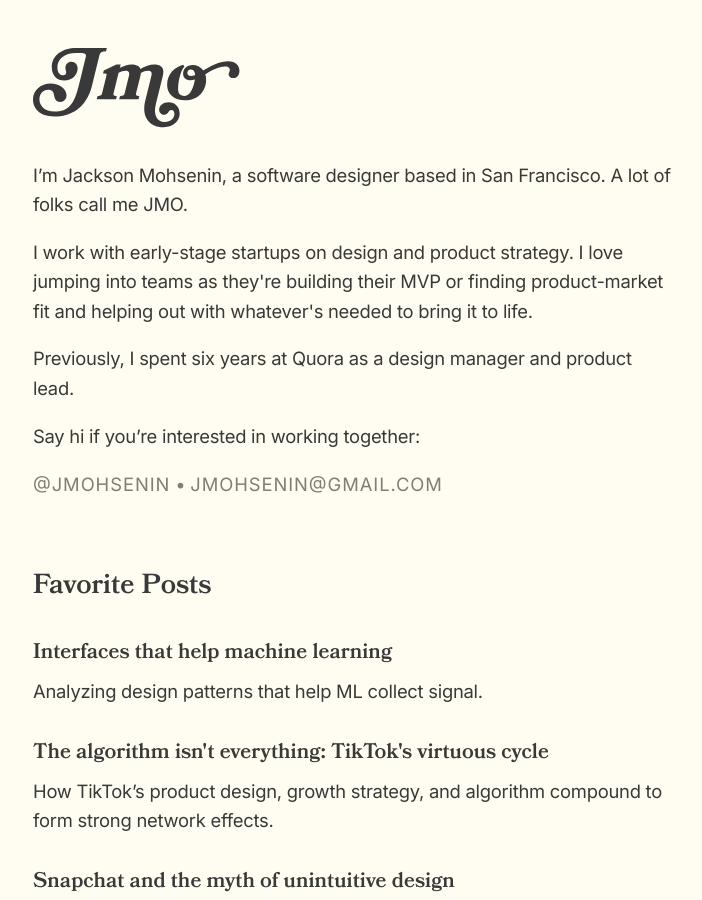
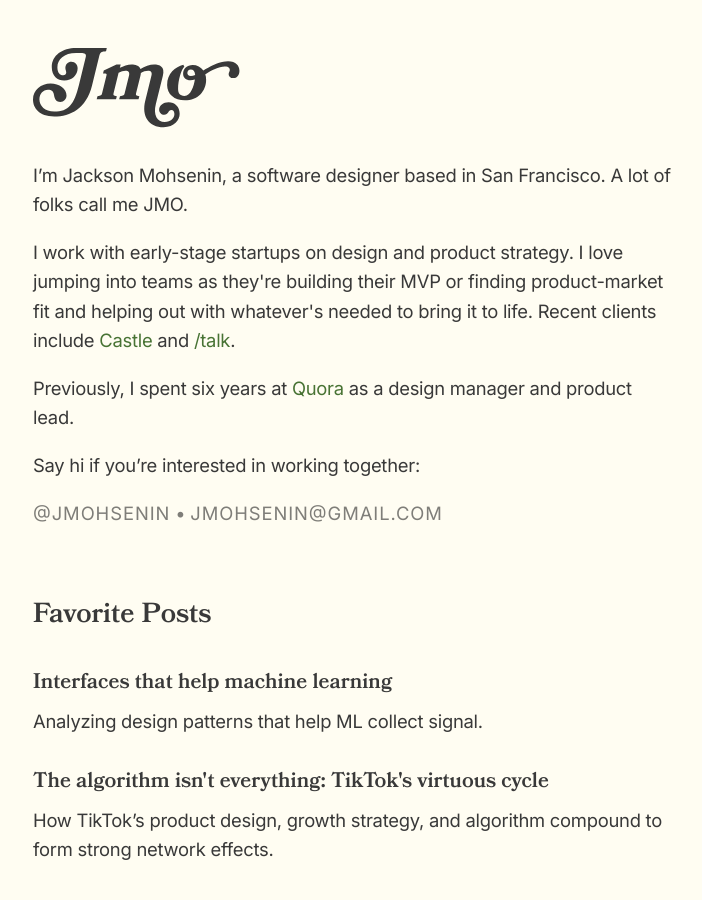
Before and after one commit to jmohsenin/jmohsenin.github.io, a Jekyll site: the page built from index.md, in a window 1280 px wide and 900 px high. Shown: the whole window, without its empty margins (285-987 px from the left). Built offline with Jekyll 4.4.1, drawn with Linux system fonts in a browser that asks for light colours.

Commit message:
small bio update pt 2

```diff
--- a/_layouts/home.html
+++ b/_layouts/home.html
@@ -5,9 +5,10 @@ layout: default
     <p>I’m Jackson Mohsenin, a software designer based in San Francisco. A lot of folks call me JMO.</p>
 
     <p>I work with early-stage startups on design and product strategy. I love jumping into teams as they're building
-        their MVP or finding product-market fit and helping out with whatever's needed to bring it to life.</p>
+        their MVP or finding product-market fit and helping out with whatever's needed to bring it to life. Recent
+        clients include <a href="https://castle.xyz">Castle</a> and <a href="https://slashtalk.com">/talk</a>.</p>
 
-    <p>Previously, I spent six years at Quora as a design manager and product lead.</p>
+    <p>Previously, I spent six years at <a href="https://quora.com">Quora</a> as a design manager and product lead.</p>
 
     <p>Say hi if you’re interested in working together:</p>
     <p class="color-text--secondary contact-info">
```
